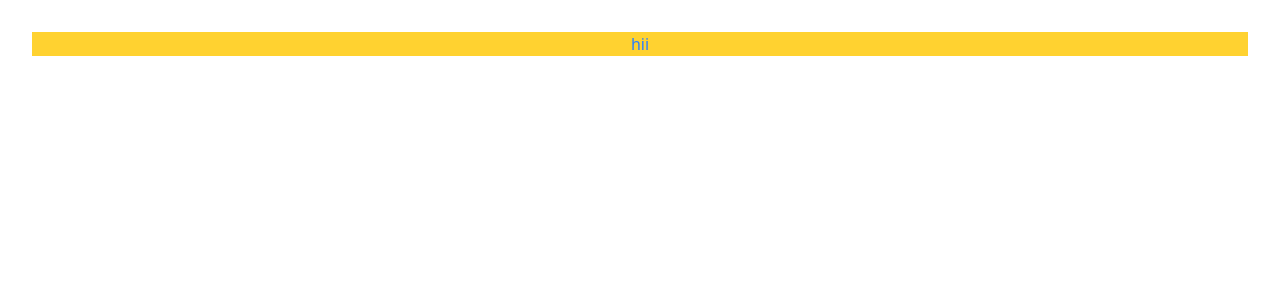
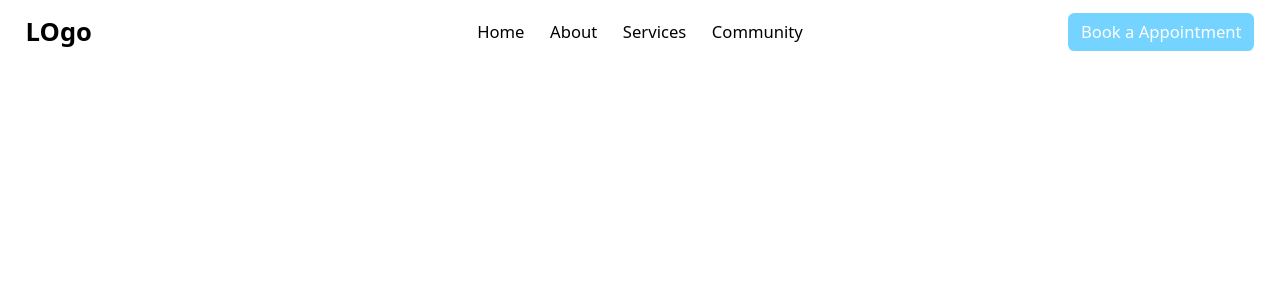
Before and after one commit to YashRajCs23/Telemedicine, a React (Vite) app in the folder frontend/: page / in a window 1280 px wide. Shown: the top 300 px of the page. Built offline with nearby package versions, Linux system fonts and the light colour scheme.

Commit message:
Landing Page Navbar is been made with BookButton to verification

```diff
--- a/frontend/package.json
+++ b/frontend/package.json
@@ -13,6 +13,8 @@
     "@tailwindcss/vite": "^4.1.12",
     "react": "^19.1.1",
     "react-dom": "^19.1.1",
+    "react-router": "^7.8.2",
+    "react-router-dom": "^7.8.2",
     "tailwindcss": "^4.1.12"
   },
   "devDependencies": {
--- a/frontend/src/App.jsx
+++ b/frontend/src/App.jsx
@@ -1,14 +1,18 @@
 import { useState } from 'react'
 import reactLogo from './assets/react.svg'
 import viteLogo from '/vite.svg'
-import './App.css'
+
+import Navbar from './components/Landing/Navbar'
+
+
 
 function App() {
   const [count, setCount] = useState(0)
 
+
   return (
     <>
-      <h1 className=' bg-amber-300 text-blue-500 '>hii</h1>
+     <Navbar />
     </>
   )
 }
--- /dev/null
+++ b/frontend/src/components/Landing/BookButton.jsx
@@ -0,0 +1,14 @@
+import React from 'react'
+
+const BookButton = () => {
+
+
+  return (
+     <div className="getstarted px-[1vw] py-[0.5vw] bg-sky-300 rounded-[0.5vw] text-white">
+            <a href="">Book a Appointment</a>
+
+     </div>
+  )
+}
+
+export default BookButton
--- a/frontend/src/components/Landing/Navbar.jsx
+++ b/frontend/src/components/Landing/Navbar.jsx
@@ -0,0 +1,24 @@
+import React from 'react'
+import BookButton from './BookButton'
+
+const Navbar = () => {
+  return (
+    <div className='w-full flex justify-between items-center px-[2vw] py-[1vw] fixed  '>
+        <div className="logo flex-[1] font-bold text-[2vw]">
+            LOgo
+
+        </div>
+        <div className="Links flex text-black font-light justify-center items-center flex-[2] gap-[2vw] text-[1.3vw]">
+            <a href="">Home</a>
+            <a href="">About</a>
+            <a href="">Services</a>
+            <a href="">Community</a>
+        </div>
+        <div className="flex-[1] flex justify-end text-[1.3vw]">
+          <BookButton/>
+        </div>
+    </div>
+  )
+}
+
+export default Navbar
```
Also changed, not shown: 1 other file (tests, documents, lock files or other folders).
